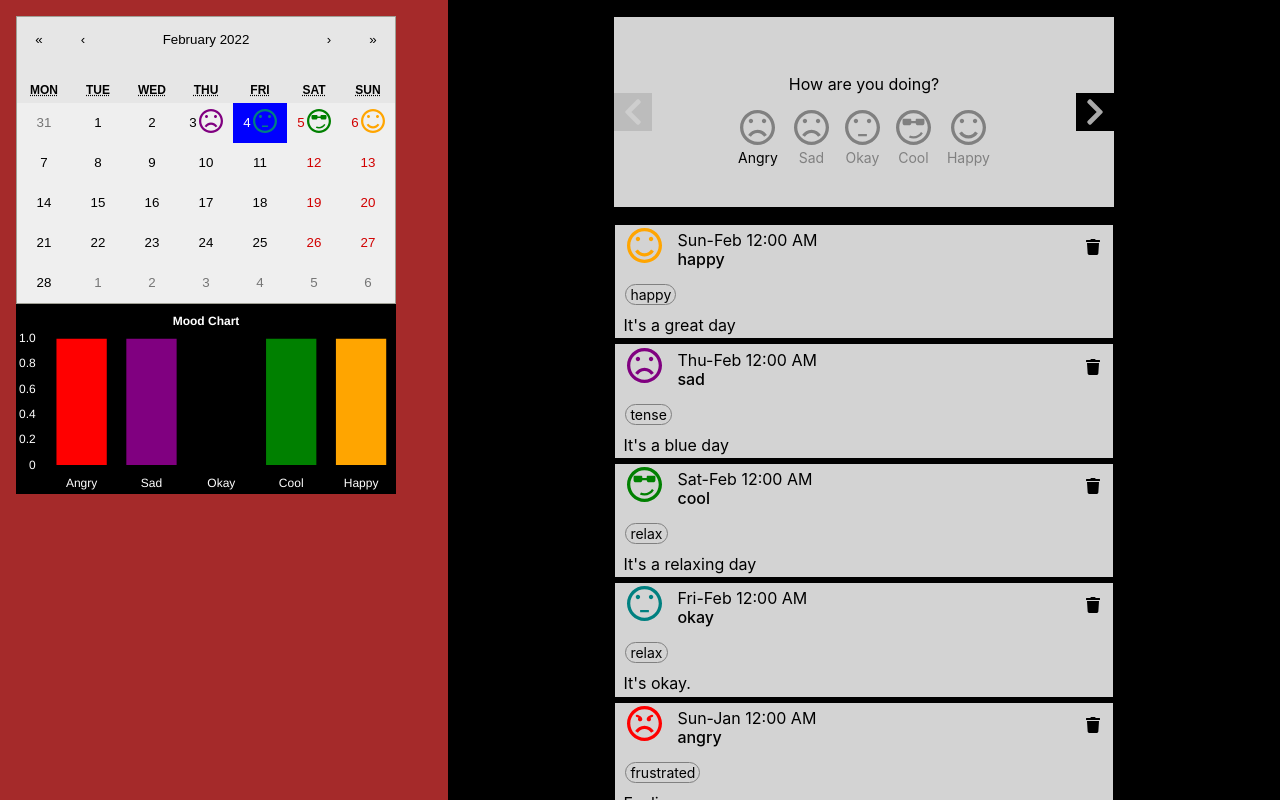
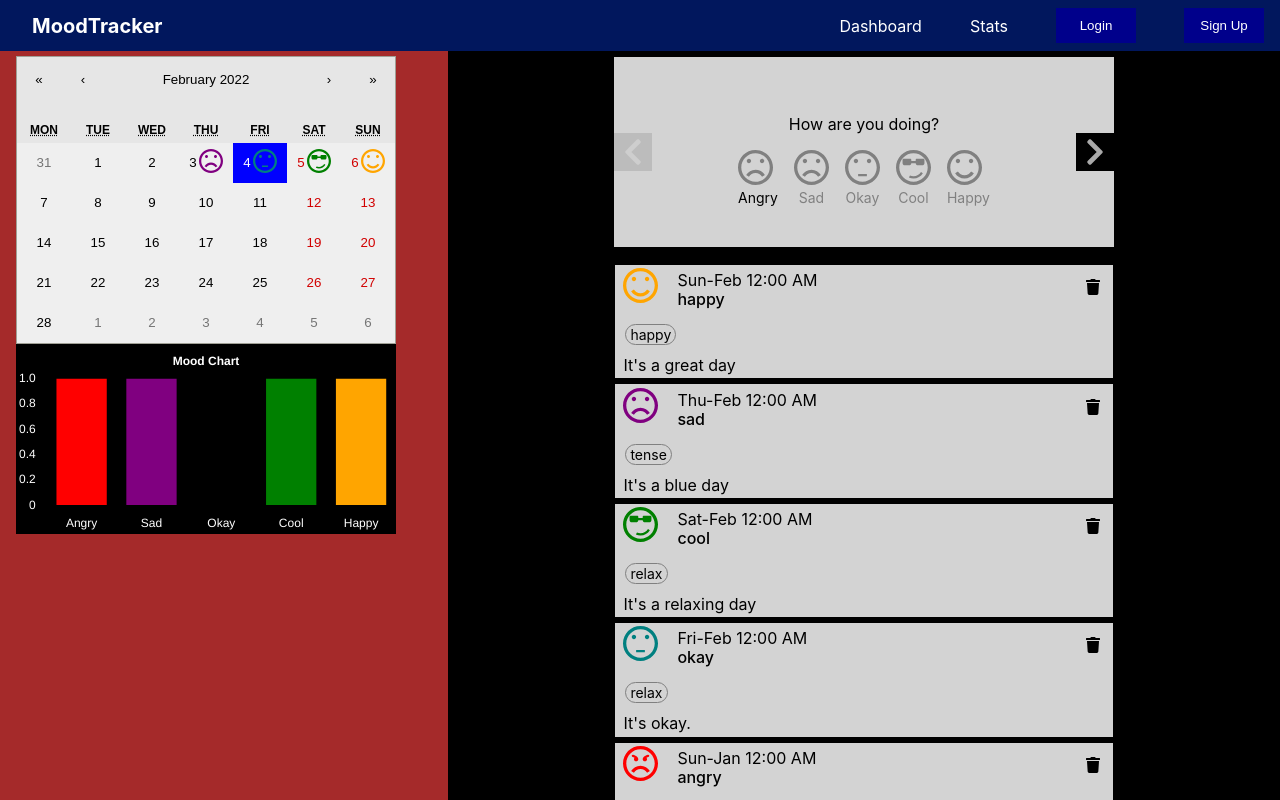
Before and after one commit to ajay020/mood-tracker, a React (Create React App) app: page / in a window 1280 px wide. Shown: the top 800 px of the page. Built offline with nearby package versions, Linux system fonts and the light colour scheme.

Commit message:
navbar and sider drawer functionality added

```diff
--- a/src/App.tsx
+++ b/src/App.tsx
@@ -1,10 +1,12 @@
 import './App.css';
 import Home from './pages/Home';
 import GlobalStyle from './GlobalStyles';
+import { Navbar } from './components';
 function App() {
   return (
-    <div className="App">
+    <div>
         <GlobalStyle/>
+        <Navbar/>
         <Home/>
     </div>
   );
--- a/src/GlobalStyles.ts
+++ b/src/GlobalStyles.ts
@@ -5,5 +5,40 @@ box-sizing: border-box;
 margin:0;
 padding:0;
 `
+const size = {
+    mobileS: '320px',
+    mobileM: '375px',
+    mobileL: '425px',
+    tablet: '768px',
+    laptop: '1024px',
+    laptopL: '1440px',
+    desktop: '2560px'
+  }
+export const device = {
+    mobileS: `(min-width: ${size.mobileS})`,
+    mobileM: `(min-width: ${size.mobileM})`,
+    mobileL: `(min-width: ${size.mobileL})`,
+    tablet: `(min-width: ${size.tablet})`,
+    laptop: `(min-width: ${size.laptop})`,
+    laptopL: `(min-width: ${size.laptopL})`,
+    desktop: `(min-width: ${size.desktop})`,
+    desktopL: `(min-width: ${size.desktop})`
+  };
+
+  type ButtonPropsType = {
+      width: string
+  }
+
+  export const Button = styled.button<ButtonPropsType>`
+    padding: 10px 12px;
+    color:white;
+    border:none;
+    background: darkblue;
+    font-weight: 400;
+    cursor:pointer;
+    width:${({width}) => width};
+
+  `
+
 
 export default GlobalStyle;
--- a/src/components/index.tsx
+++ b/src/components/index.tsx
@@ -10,3 +10,4 @@ export {default as EmojiSelector} from './emojiSelector/EmojiSelector';
 export {default as SlideOne} from './slider/SlideOne';
 export {default as SlideThree} from './slider/SliderThree';
 export {default as SlideTwo} from './slider/SlideTwo';
+export {default as Navbar} from './navbar/Navbar';
--- /dev/null
+++ b/src/components/navbar/Navbar.tsx
@@ -0,0 +1,161 @@
+import {useState} from 'react';
+import styled from 'styled-components';
+import { FiMenu } from "react-icons/fi";
+import {BsXLg} from 'react-icons/bs';
+import { device, Button } from '../../GlobalStyles';
+
+const Navlogo = styled.h3`
+    /* background:pink; */
+    font-size:20px;
+    color:white;
+    padding:0;
+    margin:0;
+`
+
+const NavContainer = styled.nav`
+    background:#01175d;
+    position:fixed;
+    top:0;
+    width:100%;
+    padding:.5rem 2rem;
+    display:flex;
+    justify-content:space-between;
+    align-items:center;
+    z-index:999;
+`
+const NavlogoWrapper = styled.div`
+    /* background:purple; */
+`
+
+const NavLinkWrapper = styled.div`
+    /* background:olive; */
+    display:flex;
+    @media ${device.mobileS}{
+        display:none;
+    }
+    @media ${device.tablet}{
+        display:flex;
+    }
+
+`
+const MenuButton = styled(FiMenu)`
+    color:white;
+    width: 24px;
+    height:24px;
+    cursor:pointer;
+`
+const CrossButton = styled(BsXLg)`
+    color:white;
+    width: 24px;
+    height:24px;
+    cursor:pointer;
+`
+const MenuBtnWrapper = styled.div`
+    margin-right:3rem;
+    @media ${device.mobileS}{
+        display:block;
+    }
+    @media ${device.tablet}{
+        display:none;
+    }
+`
+const NavLink = styled.div`
+    margin-right:  3rem;
+    cursor:pointer;
+    display:flex;
+    align-items:center;
+`
+const NavLinkText = styled.span`
+    color:white;
+    display:block;
+    /* font-weight: 400; */
+`
+type SideDrawerPropsType = {
+    toggleDrawer:boolean
+}
+const SideDrawer = styled.div<SideDrawerPropsType>`
+    background: darkgray;
+    /* opacity: .8; */
+    position:absolute;
+    top:44px;
+    left:${({toggleDrawer}) => toggleDrawer ? 0 : "-400px"};
+    width:40vw;
+    height:100vh;
+    display:flex;
+    flex-direction:column;
+    align-items:center;
+    transition: all linear .5s;
+
+    @media ${device.mobileS}{
+        ${NavLink}{
+            margin: 8px 0;
+            width:100%;
+            /* background:lightgray; */
+            display:block;
+            text-align:center;
+            &:hover{
+                background:gray;
+                transition: all linear .4s;
+            }
+        }
+    }
+    @media ${device.tablet}{
+        display:none;
+    }
+`
+
+const Navbar = () =>{
+    const [toggleDrawer, setToggleDrawer] = useState(false)
+
+    const handleToggleDrawer = () => {
+        setToggleDrawer(prvtoggle => !prvtoggle);
+    }
+
+    return(
+        <NavContainer>
+            <NavlogoWrapper>
+                <Navlogo>
+                    MoodTracker
+                </Navlogo>
+            </NavlogoWrapper>
+            <MenuBtnWrapper>
+                {
+                    toggleDrawer ?
+                        <CrossButton onClick={handleToggleDrawer}/>
+                        : <MenuButton  onClick={handleToggleDrawer}/>
+                }
+            </MenuBtnWrapper>
+            <NavLinkWrapper>
+                 <NavLink>
+                     <NavLinkText>Dashboard</NavLinkText>
+                 </NavLink>
+                 <NavLink>
+                    <NavLinkText>Stats</NavLinkText>
+                 </NavLink>
+                 <NavLink>
+                     <Button width={"80px"}>Login</Button>
+                 </NavLink>
+                 <NavLink>
+                     <Button width={"80px"}>Sign Up</Button>
+                 </NavLink>
+            </NavLinkWrapper>
+
+             <SideDrawer toggleDrawer={toggleDrawer}>
+                 <NavLink>
+                     <NavLinkText>Dashboard</NavLinkText>
+                 </NavLink>
+                 <NavLink>
+                    <NavLinkText>Stats</NavLinkText>
+                 </NavLink>
+                 <NavLink>
+                     <Button width= {"100px"}>Login</Button>
+                 </NavLink>
+                 <NavLink>
+                     <Button width= {"100px"}>Sign Up</Button>
+                 </NavLink>
+            </SideDrawer>
+        </NavContainer>
+    );
+}
+
+export default Navbar;
--- a/src/pages/Home.tsx
+++ b/src/pages/Home.tsx
@@ -2,11 +2,19 @@ import styled from "styled-components";
 import { useAppSelector } from "../app/hook";
 import { AddEmotions, BarChart, CalendarChart, EmotioncardList } from "../components"
 import { getEmotions } from "../features/emotionSlice";
+import { device } from "../GlobalStyles";
 
 
 const HomeContainer = styled.div`
     background:brown;
+    margin-top:40px;
     display:flex;
+    @media ${device.mobileS}{
+        flex-direction:column;
+    }
+    @media ${device.laptop}{
+        flex-direction:row;
+    }
 `
 const ChartContainer = styled.aside`
     /* background: purple; */
```
